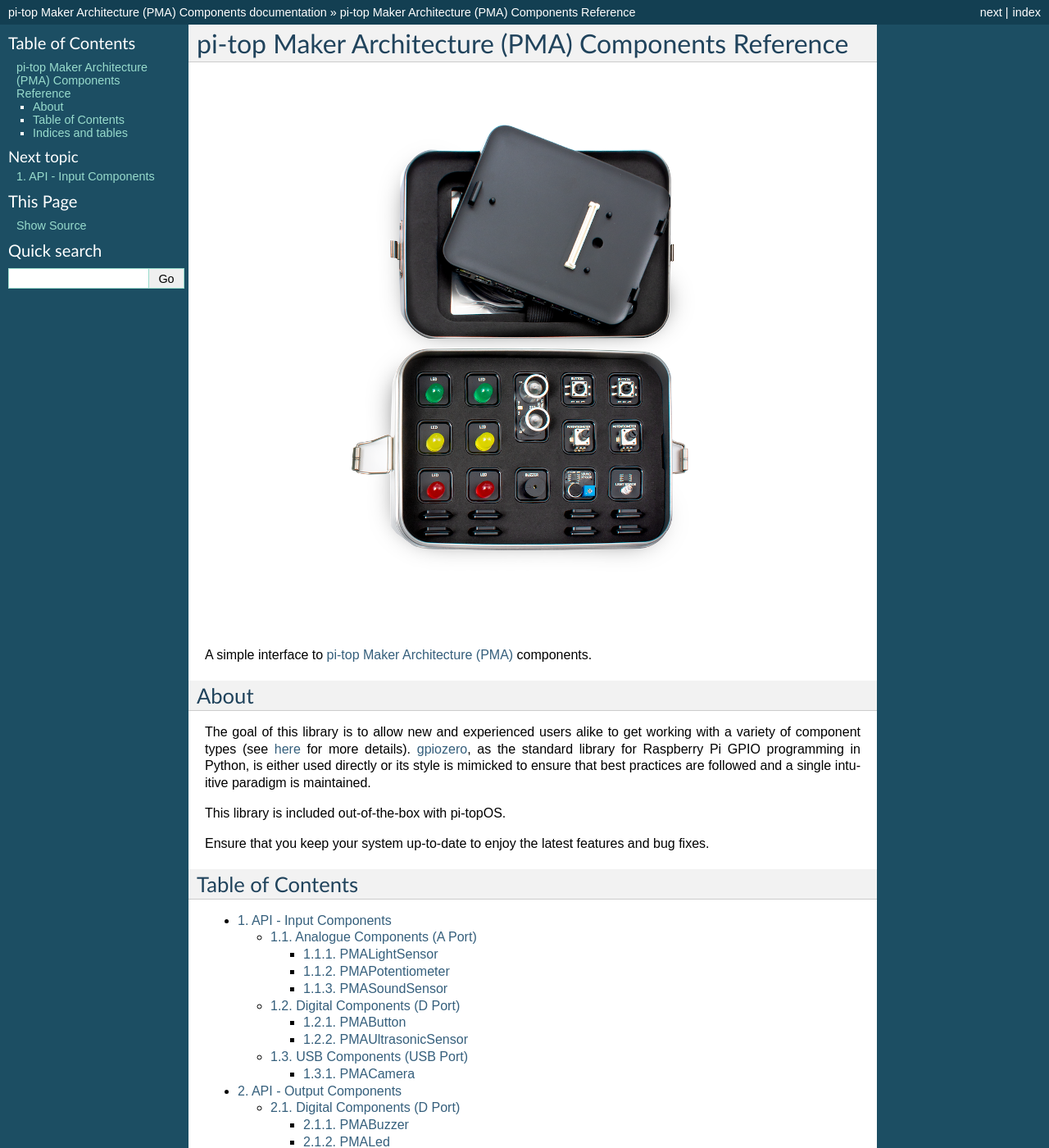
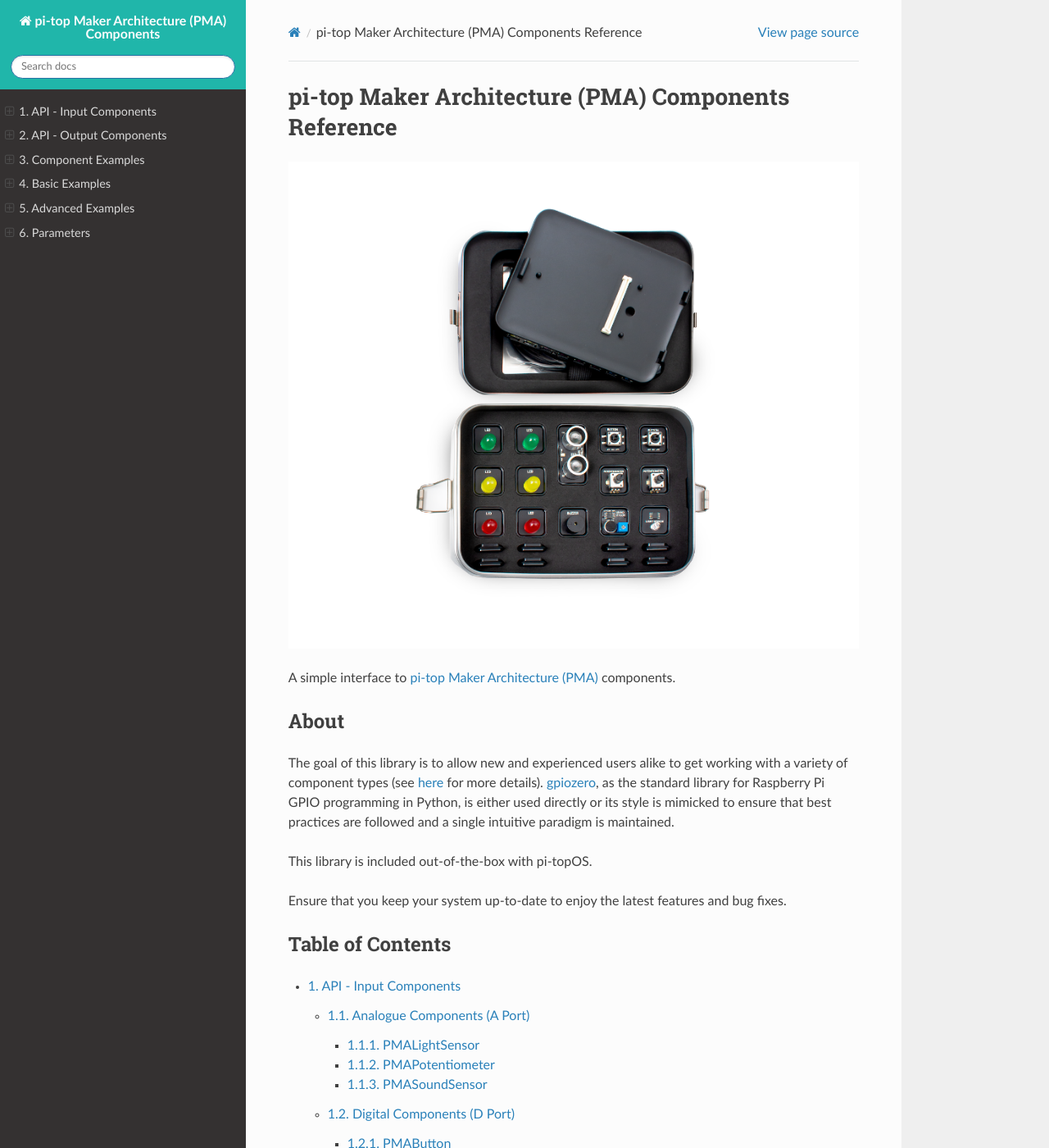
Before and after one commit to pi-top/pi-top-Python-SDK, a Sphinx documentation site: the page built from docs/index.rst, in a window 1280 px wide and 1400 px high. Shown: the whole window at 82% size. Built offline with Sphinx 7.4.7 and the Read the Docs theme 2.0.0, drawn with Linux system fonts in a browser that asks for light colours; the version number could not be read and is left out; some of the changed text lies outside the part shown.

Commit message:
Add python3-sphinx-rtd-theme build dependency; always use that

```diff
--- a/docs/conf.py
+++ b/docs/conf.py
@@ -13,7 +13,6 @@
 import os
 import sys
 sys.path.insert(0, os.path.join(os.path.dirname(__file__), '..'))
-on_rtd = os.environ.get('READTHEDOCS', None) == 'True'
 
 
 # -- Project information -----------------------------------------------------
@@ -73,31 +72,23 @@ intersphinx_mapping = {
 # The theme to use for HTML and HTML Help pages.  See the documentation for
 # a list of builtin themes.
 #
-html_theme_options = {}
-if on_rtd:
-    html_theme = 'sphinx_rtd_theme'
-    #html_theme_options = {}
-    #html_sidebars = {}
+html_theme = 'sphinx_rtd_theme'
+#html_sidebars = {}
 
-    html_theme_options = {
-        'canonical_url': '',
-        'logo_only': False,
-        'display_version': True,
-        'prev_next_buttons_location': 'bottom',
-        'style_external_links': False,
-        'style_nav_header_background': "#20b6aa",
-        # Toc options
-        'collapse_navigation': False,
-        'sticky_navigation': True,
-        'navigation_depth': 4,
-        'includehidden': False,
-        'titles_only': False
-    }
-
-else:
-    html_theme = 'default'
-    #html_theme_options = {}
-    #html_sidebars = {}
+html_theme_options = {
+    'canonical_url': '',
+    'logo_only': False,
+    'display_version': True,
+    'prev_next_buttons_location': 'bottom',
+    'style_external_links': False,
+    'style_nav_header_background': "#20b6aa",
+    # Toc options
+    'collapse_navigation': False,
+    'sticky_navigation': True,
+    'navigation_depth': 4,
+    'includehidden': False,
+    'titles_only': False
+}
 
 # Add any paths that contain custom static files (such as style sheets) here,
 # relative to this directory. They are copied after the builtin static files,
```
Also changed, not shown: 1 other file.
